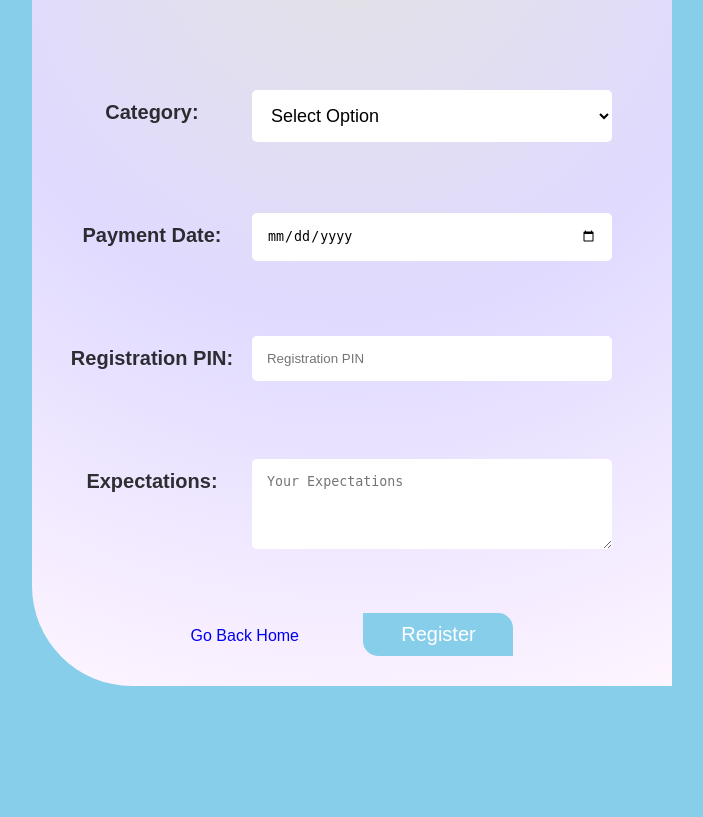
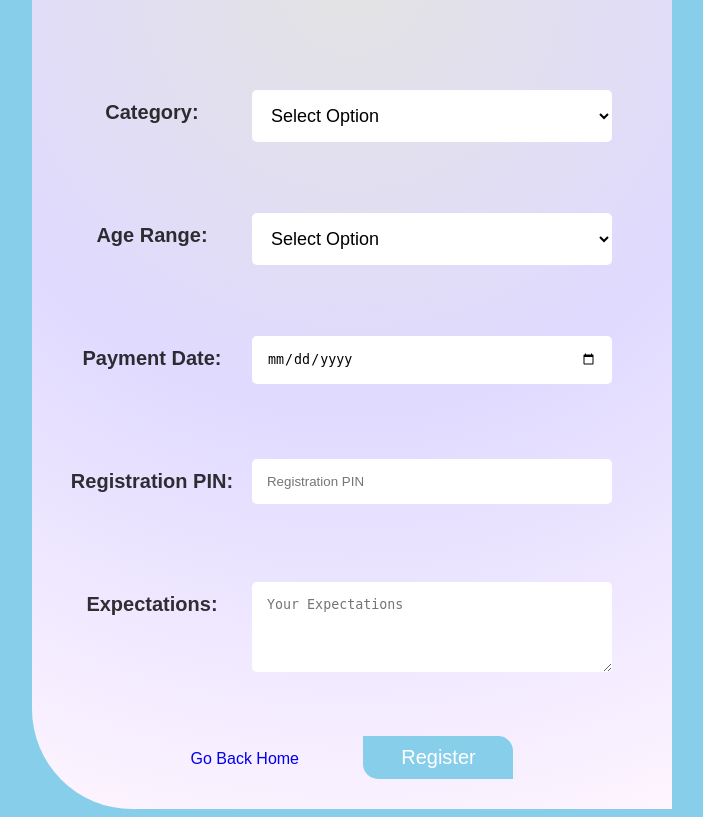
Before and after one commit to mufatech/nasfatzone2_reg-portal, a Flask app: page /register in a window 1280 px wide. Shown: the part 868-1685 px from the top of the page, without its empty margins (296-999 px from the left). Before the commit the page ends 1554 px from the top, so only its background shows below. Run offline with Flask 3, Linux system fonts and the light colour scheme; some libraries are stand-ins or nearby versions.

Commit message:
Column Updated

```diff
--- a/app/models/user.py
+++ b/app/models/user.py
@@ -12,6 +12,7 @@ class User(db.Model):
     branch = db.Column(db.String(50), nullable=False)
     gender = db.Column(db.String(10), nullable=False)
     category = db.Column(db.String(20), nullable=False)  # 'Adult', 'Teen', 'Children', etc.
+    age_range = db.Column(db.String(20), nullable=True)
     payment_date = db.Column(db.Date, nullable=False)
     registration_pin = db.Column(db.String(20), nullable=False)
     expectations = db.Column(db.Text, nullable=True)
@@ -20,7 +21,7 @@ class User(db.Model):
     pins = db.relationship('Pin', back_populates='user')
 
     def __init__(self, first_name, last_name, number, email, zone, branch, gender,
-                 category, payment_date, payment_mode, registration_pin, expectations, massage=None):
+                 category, age_range, payment_date, registration_pin, expectations=None):
         self.first_name = first_name
         self.last_name = last_name
         self.number = number
@@ -29,6 +30,7 @@ class User(db.Model):
         self.branch = branch
         self.gender = gender
         self.category = category
+        self.age_range = age_range
         self.payment_date = payment_date
         self.registration_pin = registration_pin
         self.expectations = expectations
--- a/app/routes/root/register.py
+++ b/app/routes/root/register.py
@@ -18,11 +18,10 @@ def register():
         branch = request.form.get('branch')
         gender = request.form.get('gender')
         category = request.form.get('category')
+        age_range = request.form.get('age_range')
         payment_date = request.form.get('payment_date')
-        payment_mode = request.form.get('payment_mode')
         registration_pin = request.form.get('registration_pin')
         expectations = request.form.get('expectations')
-        massage = request.form.get('massage')
 
         # Check if the registration_pin exists and is unused
         pin = Pin.query.filter_by(value=registration_pin, date_used=None, category=category).first()
@@ -41,10 +40,9 @@ def register():
             # Create a new user
             user = User(first_name=first_name, last_name=last_name,
                         number=number, email=email, zone=zone, branch=branch,
-                        gender=gender, category=category, payment_date=payment_date,
-                        payment_mode=payment_mode, registration_pin=registration_pin,
-                        expectations=expectations,
-                        massage=massage)
+                        gender=gender, category=category, age_range=age_range, payment_date=payment_date,
+                        registration_pin=registration_pin,
+                        expectations=expectations)
             db.session.add(user)
 
             # Send a welcome email
@@ -60,7 +58,7 @@ def register():
 
 def send_welcome_email(user):
     try:
-        subject = 'Welcome To Nasfat Youth Camp 2024'
+        subject = 'Welcome To Nasfat Youth Wing Lagos zone 2 Camp 2024'
         html_template = render_template('user/welcome_email.html', user=user)
 
         msg = Message(subject, recipients=[user.email])
--- a/app/templates/admin/view_registered_users.html
+++ b/app/templates/admin/view_registered_users.html
@@ -12,6 +12,7 @@
                 <th>Branch</th>
                 <th>Gender</th>
                 <th>Category</th>
+                <th>Age Range</th>
                 <th>Payment Date</th>
                 <th>Expectations</th>
                 <th>Registration Pin</th>
@@ -28,6 +29,7 @@
                 <td>{{ user.branch }}</td>
                 <td>{{ user.gender }}</td>
                 <td>{{ user.category }}</td>
+                <td>{{ user.age_range }}</td>
                 <td>{{ user.payment_date }}</td>
                 <td>{{ user.expectations }}</td>
                 <td>{{user.registration_pin}}</td>
--- a/app/templates/root/register.html
+++ b/app/templates/root/register.html
@@ -330,6 +330,20 @@ box-shadow: inset 16px 11px 15px 1px rgba(0,0,0,0.15);
 
     <div class="overflow box">
         <div class="floatleft">
+            <p class="p2">Age Range:</p>
+        </div>
+        <div class="floatleftinput1 mrgtp">
+            <select style="font-size: 18px;" class="input2" name="age_range" id="" required>
+                <option value="" disabled selected>Select Option</option>
+                <option value="18-above">18YRS-Above</option>
+                <option value="13-17">13-17YRSS</option>
+                <option value="4-12">4-12YRS</option>
+            </select>
+        </div>
+    </div>
+
+    <div class="overflow box">
+        <div class="floatleft">
             <p class="p2">Payment Date:</p>
         </div>
         <div class="floatleftinput1 mrgtp">
@@ -437,12 +451,7 @@ $("#click").click(function(){
   else{$(".right5").addClass("rights")}
 })
 
-
-
-
 </script>
-
-
 
 <script>
     // Get references to the select elements
@@ -479,7 +488,47 @@ $("#click").click(function(){
 
     // Initialize the branch options based on the default zone
     updateBranchOptions();
+
 </script>
+
+<!-- <script>
+    // Get references to the select elements
+    const categorySelect = document.getElementById('categorySelect');
+    const age_rangeSelect = document.getElementById('age_rangeSelect');
+
+    // Define age range options for each category
+    const category = {
+        'Adult': ['18yrs-Above'],
+        'Teen': ['13-17yrs'],
+        'Children': ['4-12yrs'],
+
+    };
+
+    // Function to update age range options based on selected category
+    function updateAgerangeOptions() {
+        const selectedCategory = categorySelect.value;
+        // Clear existing options
+        age_rangeSelect.innerHTML = '';
+        // Add default "Select Option" option
+        const defaultOption = document.createElement('option');
+        defaultOption.value = '';
+        defaultOption.textContent = 'Select Option';
+        age_rangeSelect.appendChild(defaultOption);
+        // Add age_range options based on the selected category
+        age_rangeOptions[selectedCategory].forEach((age_range) => {
+            const option = document.createElement('option');
+            option.value = age_range;
+            option.textContent = age_range;
+            age_rangeSelect.appendChild(option);
+        });
+    }
+
+    // Add event listener to the zone select element
+    categorySelect.addEventListener('change', updateAgerangeOptions);
+
+    // Initialize the branch options based on the default zone
+    updateAgerangeOptions();
+</script> -->
 
 
 <script src ="https://code.jquery.com/jquery-3.5.0.min.js"></script>
```
Also changed, not shown: alembic/versions/2f3aa4decc6b_age_range_column_added.py (added, +30 -0 lines), alembic/versions/82f29f2bf99b_age_range_column_added.py (added, +30 -0 lines), 1 other file.
